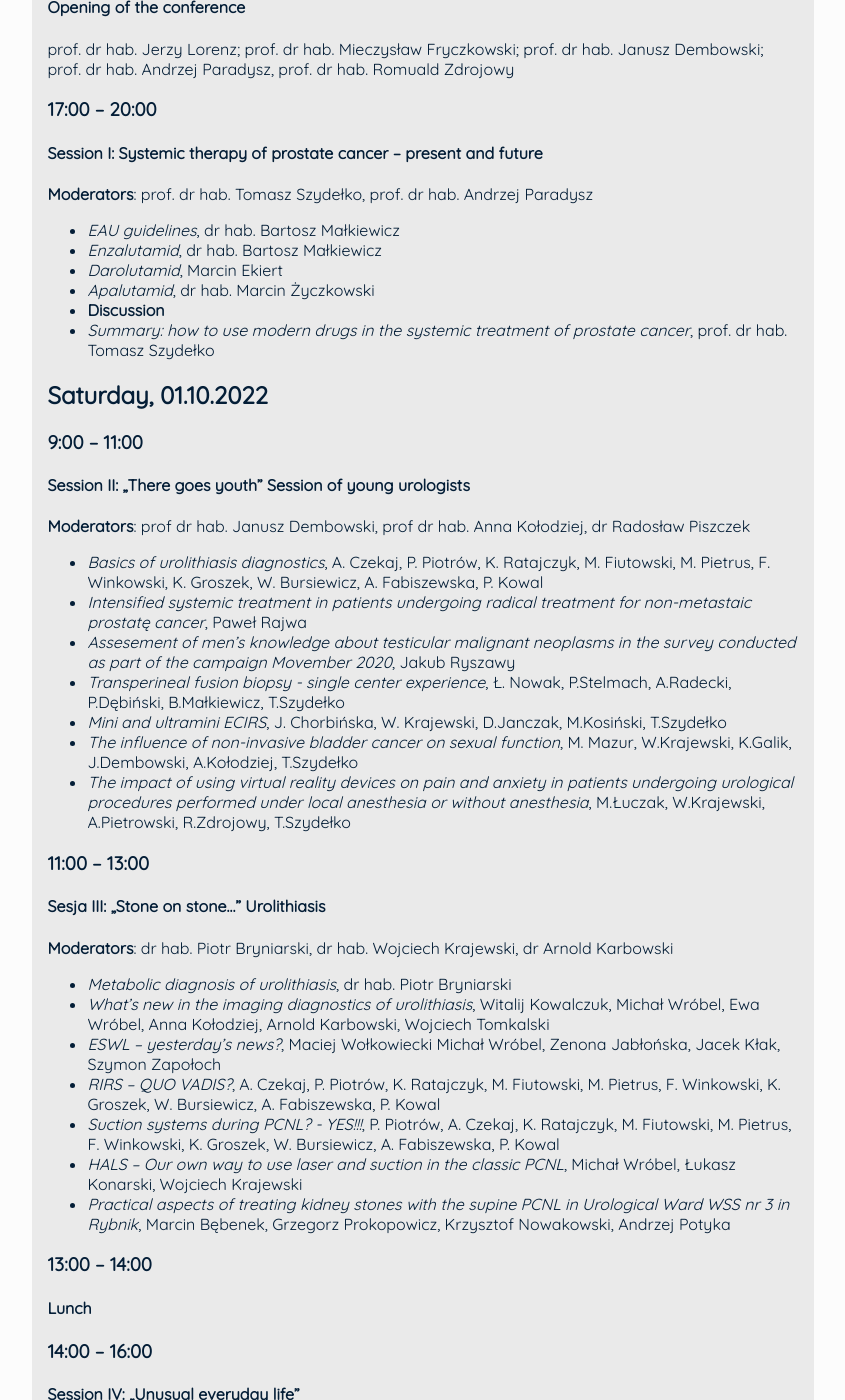
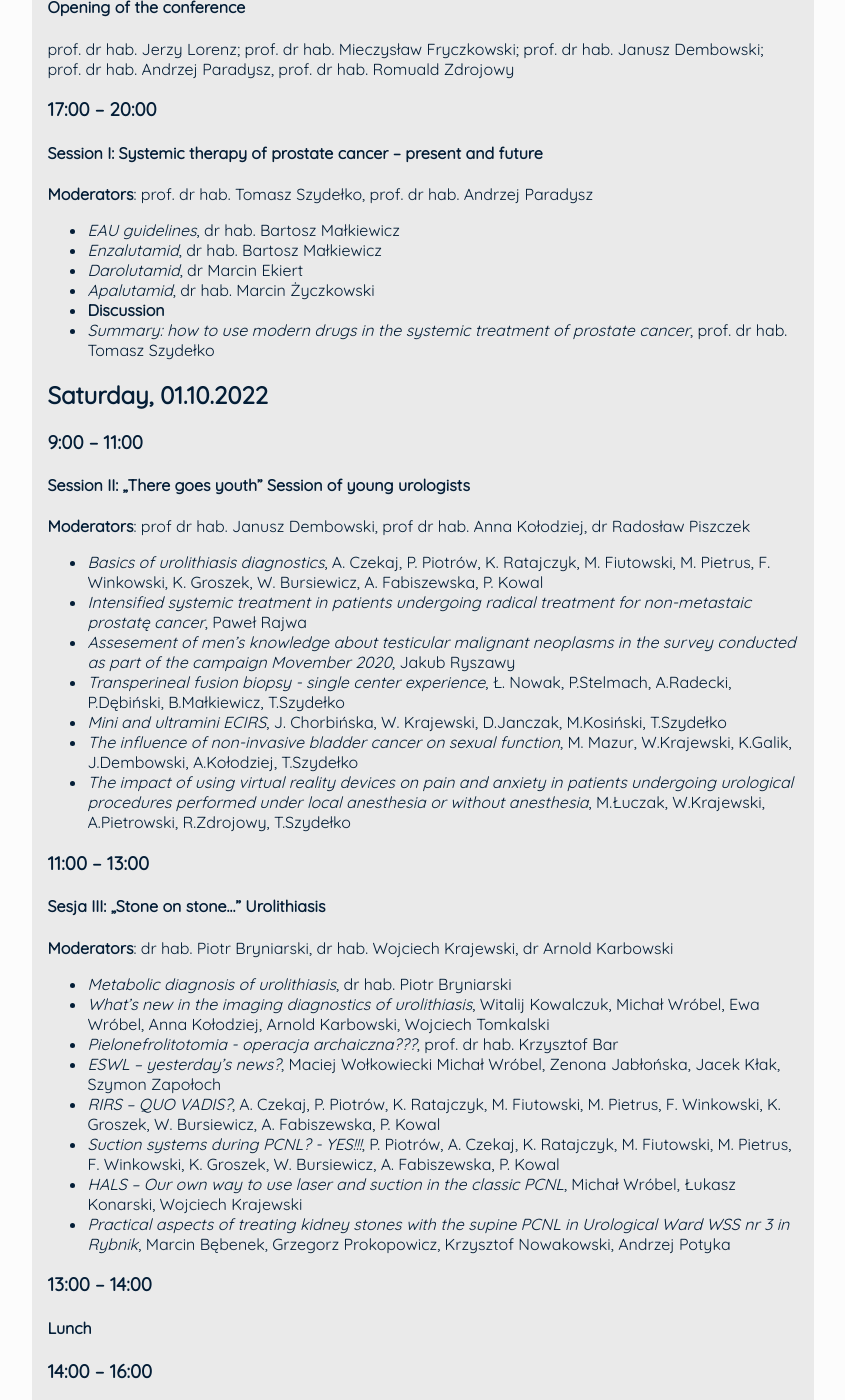
Before and after one commit to ptu-dolnyslask/urosilesiana, a Jekyll site: the page built from pages/program-eng.md, in a window 1280 px wide and 1400 px high, scrolled down 403 px. Shown: the whole window, without its empty margins (217-1062 px from the left). Built offline with Jekyll 4.4.1, drawn with Linux system fonts in a browser that asks for light colours; nearby versions of some CDN libraries; some web fonts are replaced; our own code applies the rules of GitHub Pages for plain Markdown files.

Commit message:
updated agenda

```diff
--- a/pages/program-eng.md
+++ b/pages/program-eng.md
@@ -17,7 +17,7 @@ prof. dr hab. Jerzy Lorenz; prof. dr hab. Mieczysław Fryczkowski; prof. dr hab.
 
 * *EAU guidelines*, dr hab. Bartosz Małkiewicz
 * *Enzalutamid*, dr hab. Bartosz Małkiewicz
-* *Darolutamid*, Marcin Ekiert
+* *Darolutamid*, dr Marcin Ekiert
 * *Apalutamid*, dr hab. Marcin Życzkowski
 * **Discussion**
 * *Summary: how to use modern drugs in the systemic treatment of prostate cancer*, prof. dr hab. Tomasz Szydełko
@@ -43,6 +43,7 @@ Saturday, 01.10.2022
 
 * *Metabolic diagnosis of urolithiasis*, dr hab. Piotr Bryniarski
 * *What’s new in the imaging diagnostics of urolithiasis*, Witalij Kowalczuk, Michał Wróbel, Ewa Wróbel, Anna Kołodziej, Arnold Karbowski, Wojciech Tomkalski
+* *Pielonefrolitotomia - operacja archaiczna???*, prof. dr hab. Krzysztof Bar
 * *ESWL – yesterday's news?*, Maciej Wołkowiecki Michał Wróbel, Zenona Jabłońska, Jacek Kłak, Szymon Zapołoch
 * *RIRS – QUO VADIS?*, A. Czekaj, P. Piotrów, K. Ratajczyk, M. Fiutowski, M. Pietrus, F. Winkowski, K. Groszek, W. Bursiewicz, A. Fabiszewska, P. Kowal
 * *Suction systems during PCNL? - YES!!!*, P. Piotrów, A. Czekaj, K. Ratajczyk, M. Fiutowski, M. Pietrus, F. Winkowski, K. Groszek, W. Bursiewicz, A. Fabiszewska, P. Kowal
```
Also changed, not shown: index.md (+1 -1 lines), pages/program.md (+2 -1 lines), pages/rejestracja.md (+1 -0 lines).
